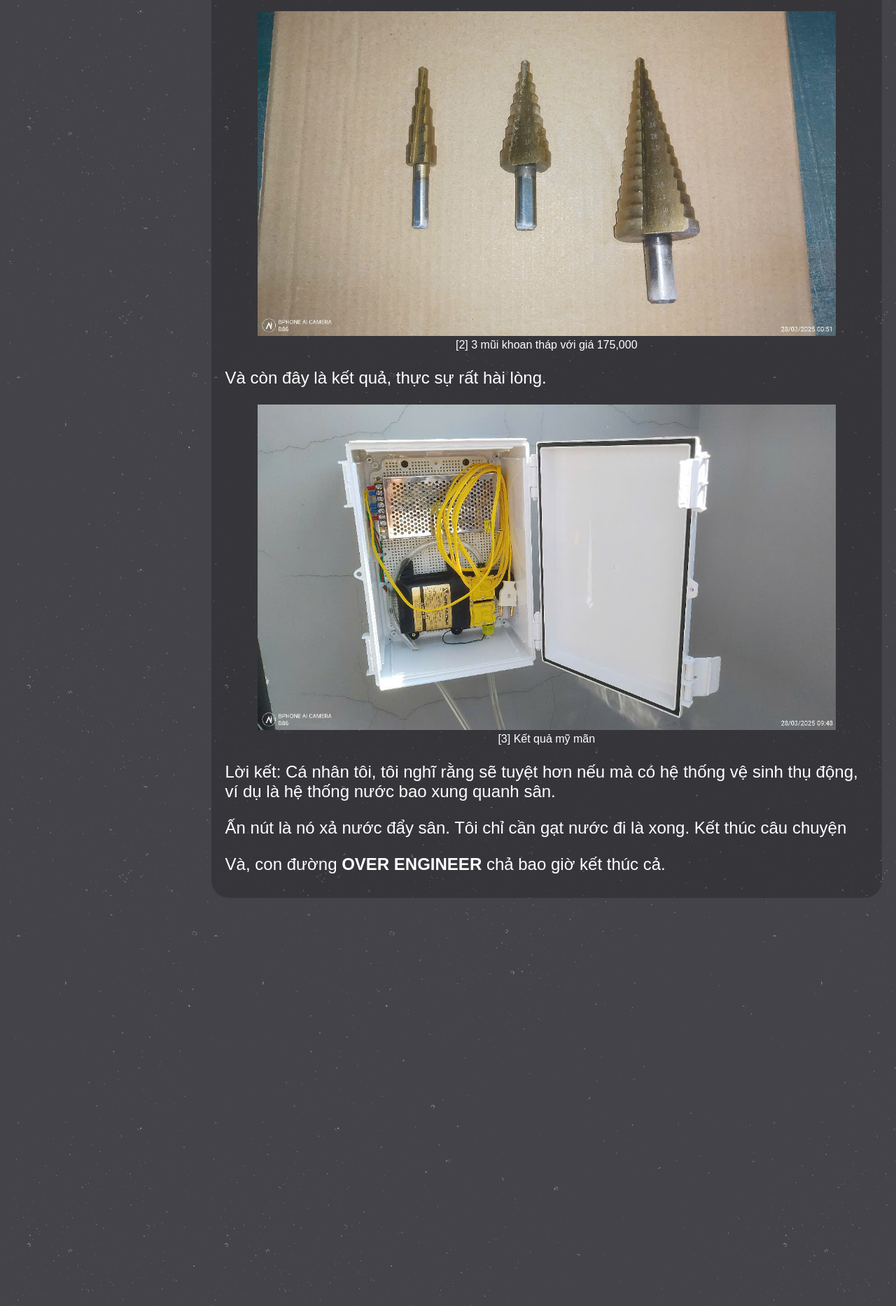
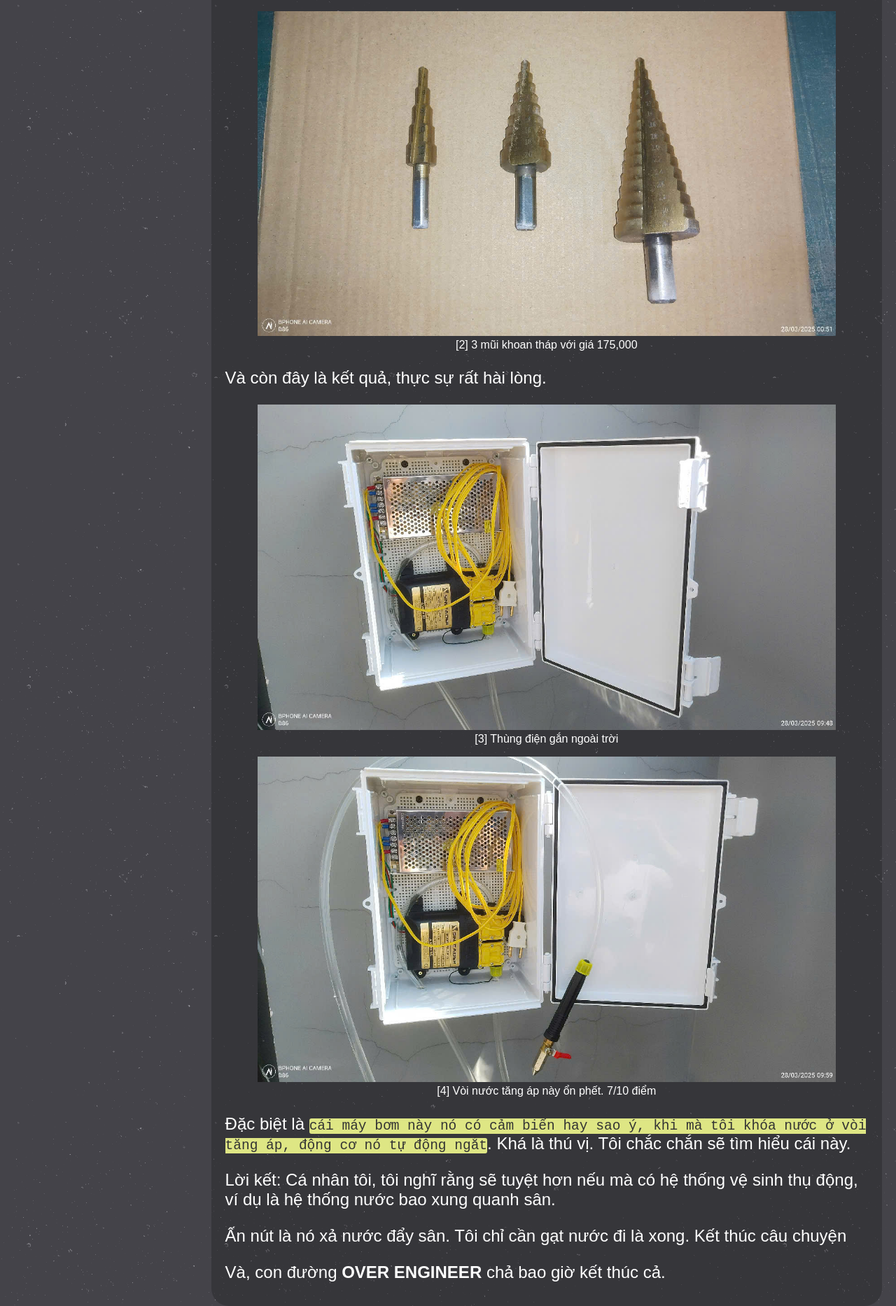
Before and after one commit to nguyenvinhlinh/nguyenvinhlinh.github.io, a Jekyll site: the page built from _posts/2025-03-28-Lam-he-thong-xit-rua-cho-san-vuon.md, in a window 1280 px wide. Shown: the part 1761-3627 px from the top of the page at 70% size. Built offline with Jekyll 4.4.1, drawn with Linux system fonts in a browser that asks for light colours; comment, search, counter and statistics services are not loaded.

Commit message:
update san vuon may bom

```diff
--- a/_posts/2025-03-28-Lam-he-thong-xit-rua-cho-san-vuon.md
+++ b/_posts/2025-03-28-Lam-he-thong-xit-rua-cho-san-vuon.md
@@ -64,7 +64,11 @@ Trò đời nó hay thế lắm, nhưng tội cái, tôi lại yêu một cái l
 
 Và còn đây là kết quả, thực sự rất hài lòng.
 
-{% include image.html url="/image/posts/2025-03-28-Lam-he-thong-xit-rua-cho-san-vuon/3.jpg" description="[3] Kết quả mỹ mãn" %}
+{% include image.html url="/image/posts/2025-03-28-Lam-he-thong-xit-rua-cho-san-vuon/3.jpg" description="[3] Thùng điện gắn ngoài trời" %}
+
+{% include image.html url="/image/posts/2025-03-28-Lam-he-thong-xit-rua-cho-san-vuon/4.jpg" description="[4] Vòi nước tăng áp này ổn phết. 7/10 điểm" %}
+
+Đặc biệt là `cái máy bơm này nó có cảm biến hay sao ý, khi mà tôi khóa nước ở vòi tăng áp, động cơ nó tự động ngắt`. Khá là thú vị. Tôi chắc chắn sẽ tìm hiểu cái này.
 
 Lời kết: Cá nhân tôi, tôi nghĩ rằng sẽ tuyệt hơn nếu mà có hệ thống vệ sinh thụ động, ví dụ là hệ thống nước bao xung quanh sân.
 
```
Also changed, not shown: image/posts/2025-03-28-Lam-he-thong-xit-rua-cho-san-vuon/4.jpg (added).
